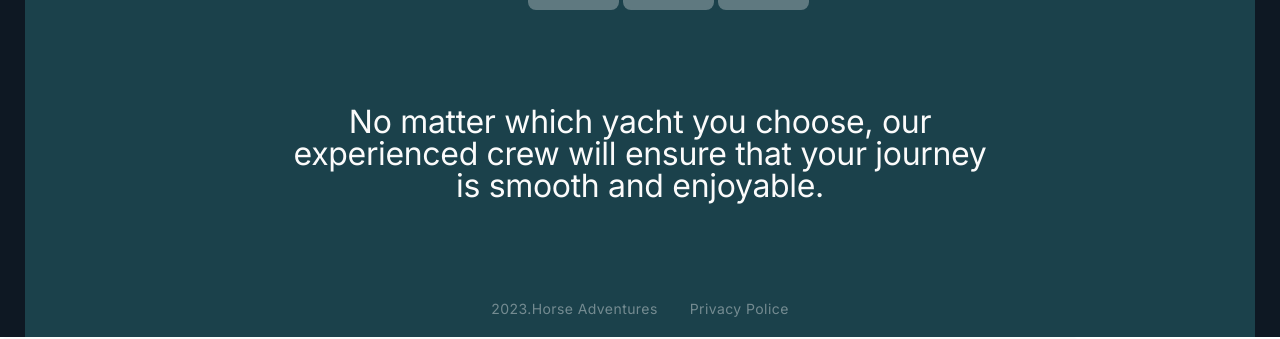
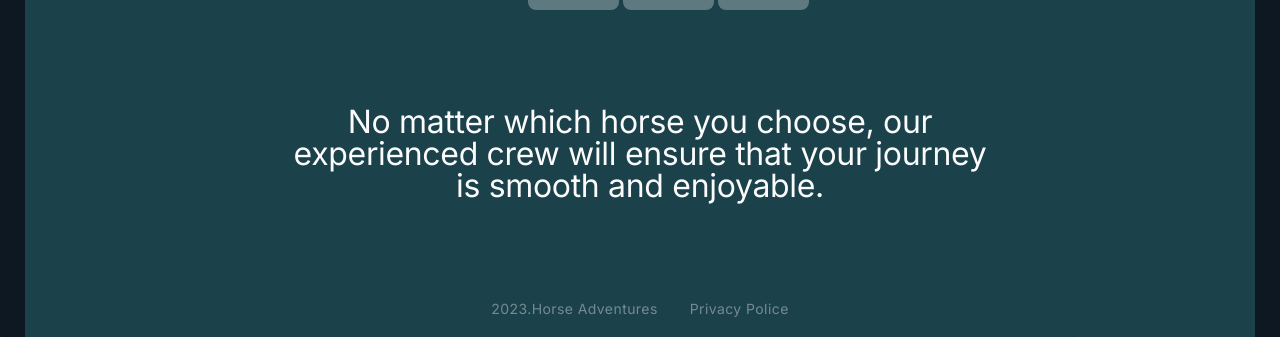
Before and after one commit to TarasNovik/konilandiya, a website built with Vite: page src/index.html in a window 1280 px wide. Shown: the part 5500-5839 px from the top of the page. Built offline with nearby package versions, Linux system fonts and the light colour scheme; files whose address does not match are found by name.

Commit message:
Update footer.html

```diff
--- a/src/partials/footer.html
+++ b/src/partials/footer.html
@@ -38,7 +38,7 @@
                 </li>
             </ul>
         </div>
-        <p class="footer-haslo">No matter which yacht you choose, our experienced crew will ensure that your journey is
+        <p class="footer-haslo">No matter which horse you choose, our experienced crew will ensure that your journey is
             smooth and enjoyable.</p>
         <div class="footer-atribut-list">
             <p class="footer-atribut">2023.Horse Adventures</p>
```
